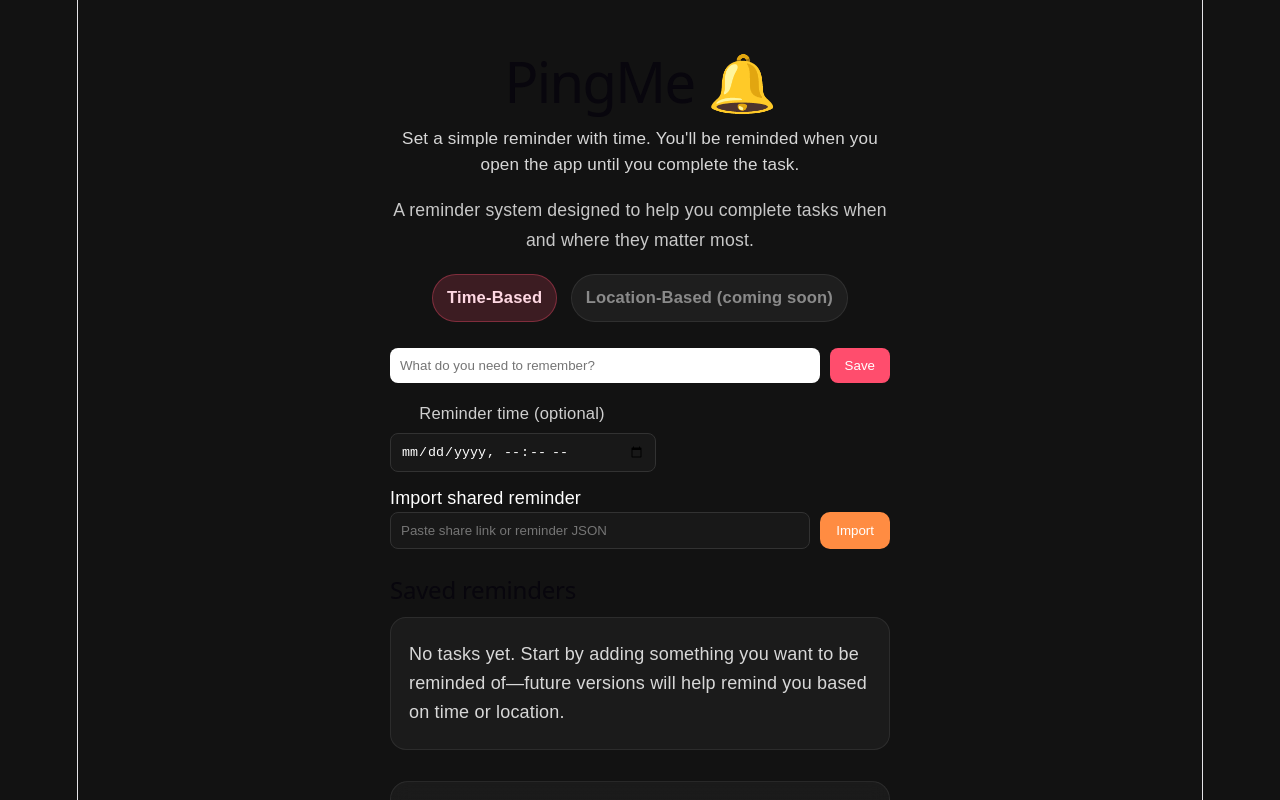
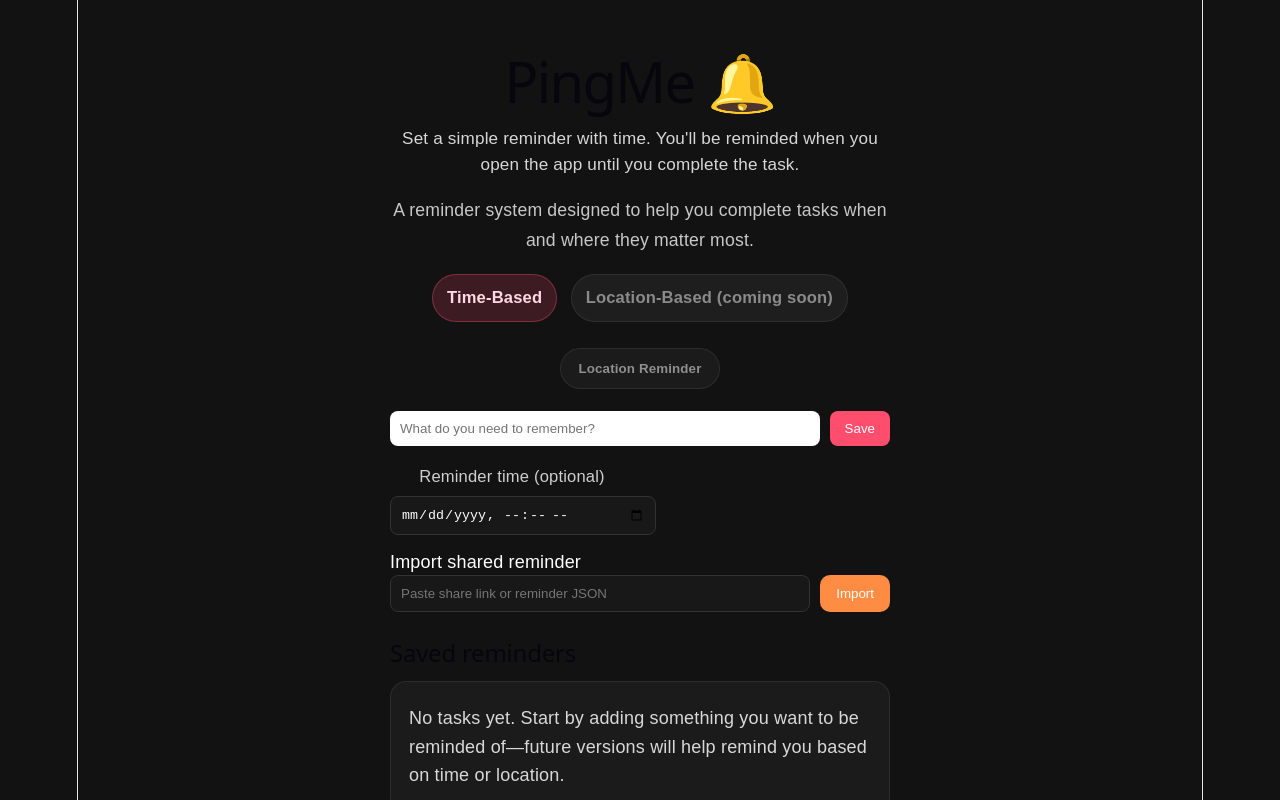
Before and after one commit to Nicode56/PingMe, a React (Vite) app: page / in a window 1280 px wide. Shown: the top 800 px of the page. Built offline with nearby package versions, Linux system fonts and the light colour scheme.

Commit message:
Added subtle ux signals

```diff
--- a/src/App.css
+++ b/src/App.css
@@ -252,6 +252,25 @@ li {
   color: #c8c8c8;
   font-size: 0.98rem;
   line-height: 1.7;
+}
+
+.future-feature-button {
+  display: inline-flex;
+  align-items: center;
+  justify-content: center;
+  margin: 0 auto 1.25rem;
+  padding: 12px 18px;
+  border-radius: 999px;
+  background: rgba(255, 255, 255, 0.04);
+  color: #8f8f8f;
+  border: 1px solid rgba(255, 255, 255, 0.08);
+  font-weight: 700;
+  letter-spacing: 0.01em;
+  cursor: not-allowed;
+}
+
+.future-feature-button:hover {
+  background: rgba(255, 255, 255, 0.05);
 }
 
 .task-mode span {
--- a/src/App.jsx
+++ b/src/App.jsx
@@ -352,6 +352,10 @@ function App() {
         <span className="disabled">Location-Based (coming soon)</span>
       </div>
 
+      <button className="future-feature-button" disabled title="Coming soon">
+        Location Reminder
+      </button>
+
       <div className="input-group">
         <input
           type="text"
```
